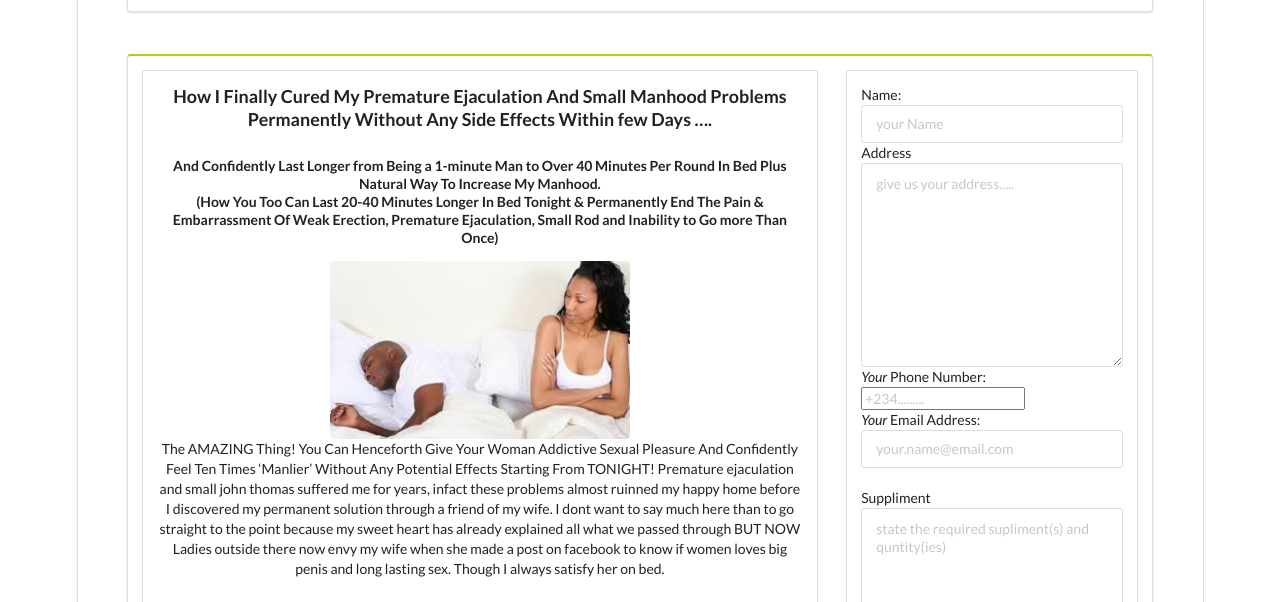
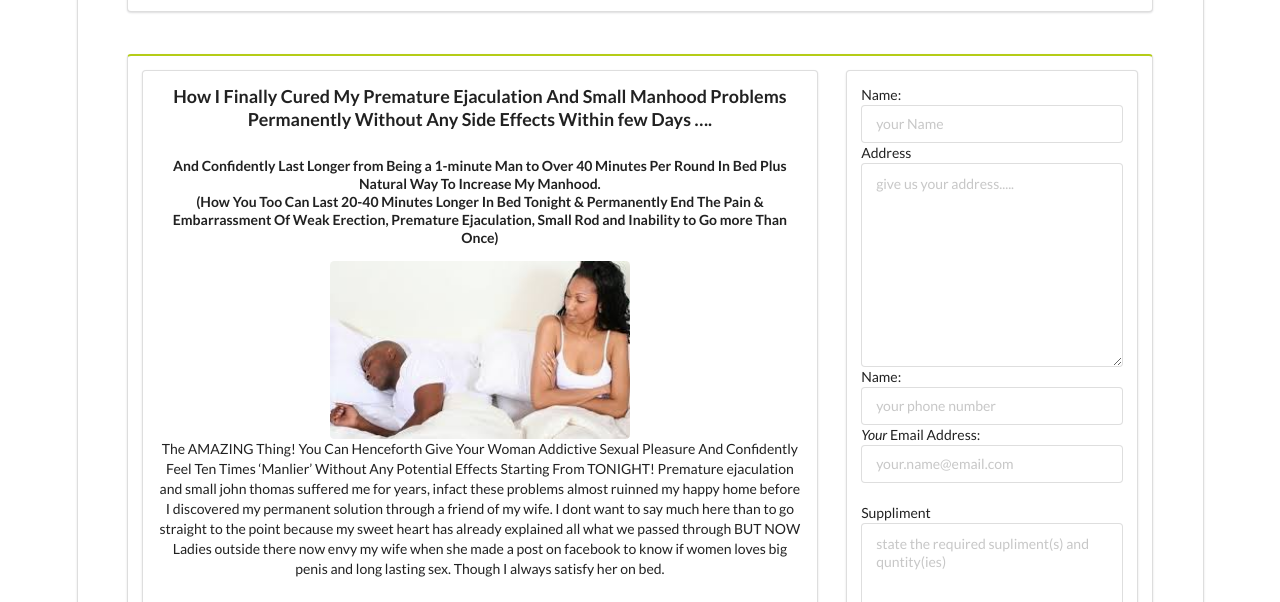
Before and after one commit to omewomano/Adigeji, a plain HTML site: page index.html in a window 1280 px wide. Shown: the part 94-696 px from the top of the page. Drawn offline with Linux system fonts and the light colour scheme; a script that the page names is missing.

Commit message:
error on the last commit so i reverted it

```diff
--- a/index.html
+++ b/index.html
@@ -209,9 +209,8 @@
 
 
 
-      <label for="Phone"><em>Your</em> Phone Number:</label>
-      <input id="Phone" name="Phone" type="phone" value=""
-      required placeholder="+234........."/><br>
+       <label for="phone">Name: </label>
+      <input id="phone" name="phone" placeholder="your phone number" /><br>
 
 
 
```
